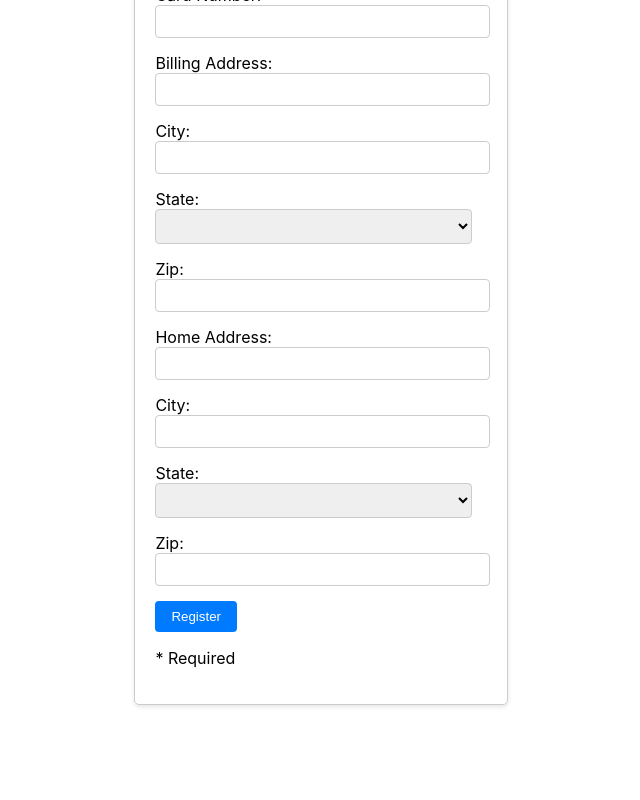
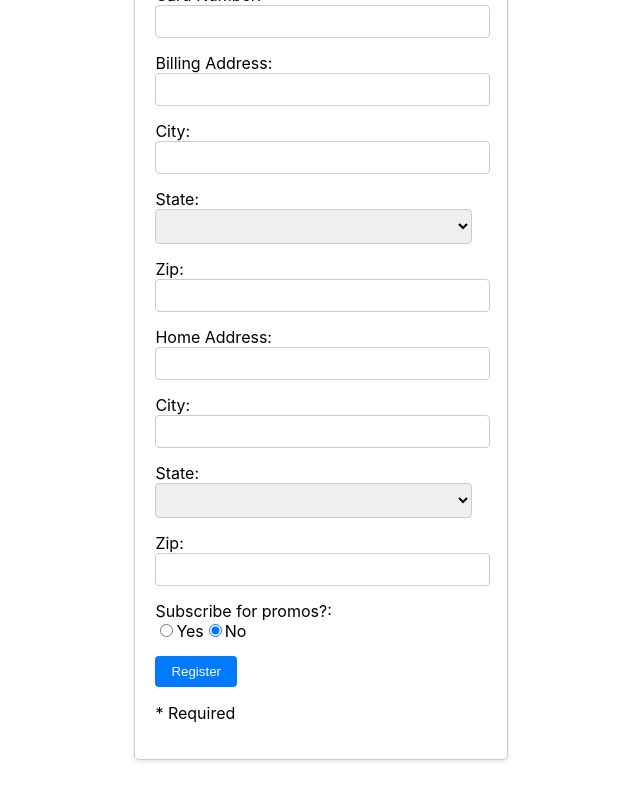
Before and after one commit to YonathanShlevich/Cinema-E-Booking-System, a React (Create React App) app in the folder cinema-ebooking-system/: page /signup in a window 1280 px wide. Shown: the part 811-1611 px from the top of the page, without its empty margins (319-959 px from the left). Built offline with nearby package versions, Linux system fonts and the light colour scheme.

Commit message:
initialcommit

```diff
--- a/cinema-ebooking-system/src/EditProfile.js
+++ b/cinema-ebooking-system/src/EditProfile.js
@@ -16,6 +16,7 @@ function EditProfile() {
         let homeCity = document.getElementById("homeCity");
         let homeState = document.getElementById("homeState");
         let homeZip = document.getElementById("homeZip");
+        let promoSubs = document.querySelector('input[name="promosub"]:checked').value;
 
         // Basic validation
         if (name.value === "" || phoneNum.value === "" || homeAddress.value === "" || homeCity.value === ""|| homeState.value === ""|| homeZip.value === "") {
@@ -115,6 +116,16 @@ function EditProfile() {
               <label>Zip:</label>
               <input id="homeZip" type="number" min="0" className="form-control" />
             </div>
+            {/* Checkbox display of whether the user wants promos or not*/}
+            <div className="form-group">
+              <label>Subscribe for promos?:</label>
+              <div>
+                <input id="promoyes" type="radio" name="promosub" value="yes" className="form-check-input" />
+                <label for="promoyes" className="form-check-label">Yes</label>
+                <input id="promono" type="radio" name="promosub" value="no" className="form-check-input" checked/>
+                <label for="promono" className="form-check-label">No</label>
+              </div>
+            </div>
 
             <button type="submit" className="btn btn-primary">Register</button>
           </form>
--- a/cinema-ebooking-system/src/SignUp.js
+++ b/cinema-ebooking-system/src/SignUp.js
@@ -30,6 +30,8 @@ function SignUp() {
         let homeState = document.getElementById("homeState");
         let homeZip = document.getElementById("homeZip");
 
+        //storing what the user input if they want to sub to promo or not
+        let promoSubs = document.querySelector('input[name="promosub"]:checked').value;
 
 
         if (name.value === "" || phoneNum.value === "" || email.value === ""
@@ -234,6 +236,19 @@ function SignUp() {
               <input id="homeZip" type="number" min="0" className="form-control" />
             </div>
 
+            {/* Checkbox display of whether the user wants promos or not*/}
+            <div className="form-group">
+              <label>Subscribe for promos?:</label>
+              <div>
+                <input id="promoyes" type="radio" name="promosub" value="yes" className="form-check-input" />
+                <label for="promoyes" className="form-check-label">Yes</label>
+                <input id="promono" type="radio" name="promosub" value="no" className="form-check-input" checked/>
+                <label for="promono" className="form-check-label">No</label>
+              </div>
+            </div>
+
+
+
             <button type="submit" className="btn btn-primary">Register</button>
             <p>* Required</p>
           </form>
--- a/cinema-ebooking-system/src/ViewProfile.js
+++ b/cinema-ebooking-system/src/ViewProfile.js
@@ -37,6 +37,10 @@ function ViewProfile() {
           <p className='cardinfo'>Visa ****1234</p>
           <button id='deletebutton'> -Delete Card</button>
         </div>
+        <div>
+          {/* Subscription Display */}
+          <strong>Subscribed for Promo:</strong> Yes
+        </div>
         {/* User actions */}
         <div className='useractions'>
           <Link to="/editprofile" id="editprofile">Edit Profile</Link>
```
